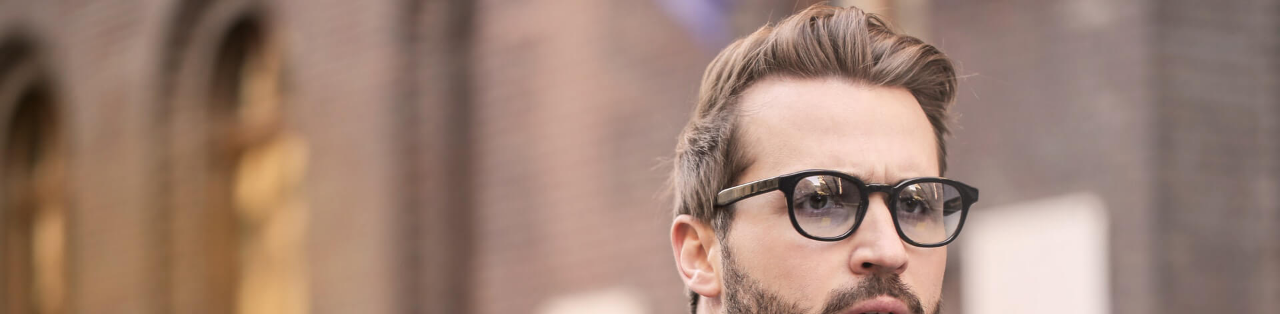
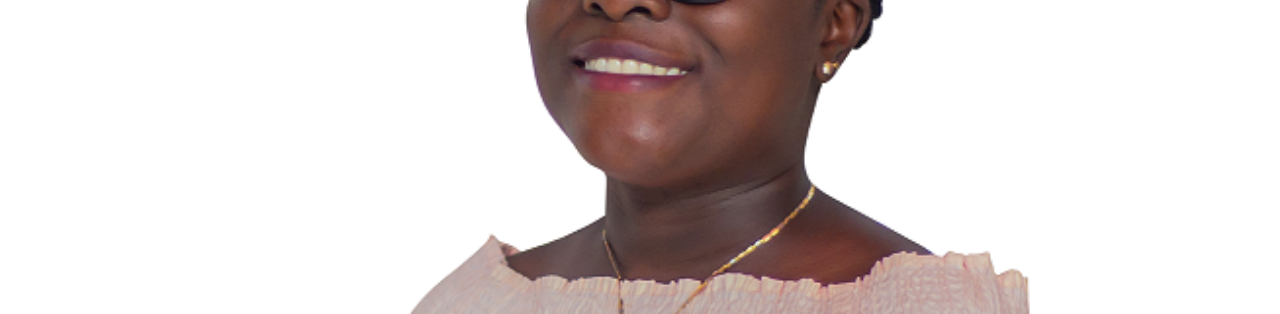
Before and after one commit to komus/komus.github.io, a plain HTML site: page index.html in a window 1280 px wide. Shown: the top 314 px of the page. Drawn offline with nearby package versions, Linux system fonts and the light colour scheme; a web font is replaced by a local one.

Commit message:
image update

```diff
--- a/assets/css/style.css
+++ b/assets/css/style.css
@@ -426,9 +426,9 @@ p {
 # Hero
 --------------------------------------------------------------*/
 #hero {
-  background: url("../img/home-bg.jpg") repeat scroll center center/cover;
-  height: 100vh;
-  width: 100%;
+    background: url("../img/IMG_6856.png") repeat scroll center center/cover;
+    height: 100vh;
+    width: 100%;
 }
 
 #hero .hero-content {
--- a/index.html
+++ b/index.html
@@ -5,9 +5,9 @@
   <meta charset="utf-8">
   <meta content="width=device-width, initial-scale=1.0" name="viewport">
 
-  <title>Folio Bootstrap Template - Index</title>
-  <meta content="" name="description">
-  <meta content="" name="keywords">
+  <title>Oyindolapo Komolafe - Home</title>
+  <meta content="Oyindolapo Komolafe's Portfolio" name="description">
+  <meta content="Oyindolapo" name="keywords">
 
   <!-- Favicons -->
   <link href="assets/img/favicon.png" rel="icon">
```
Also changed, not shown: assets/img/IMG_6856.png (added).
